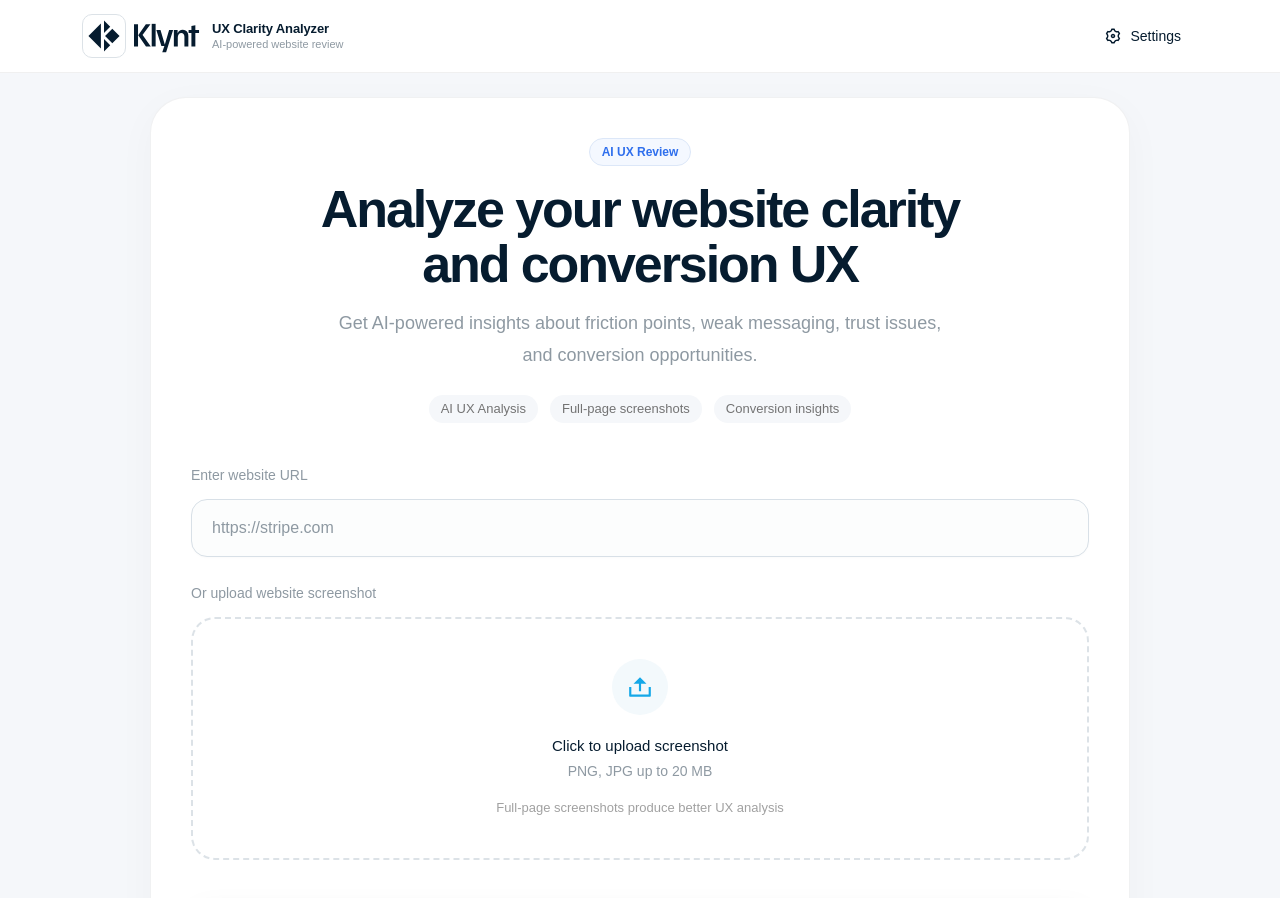
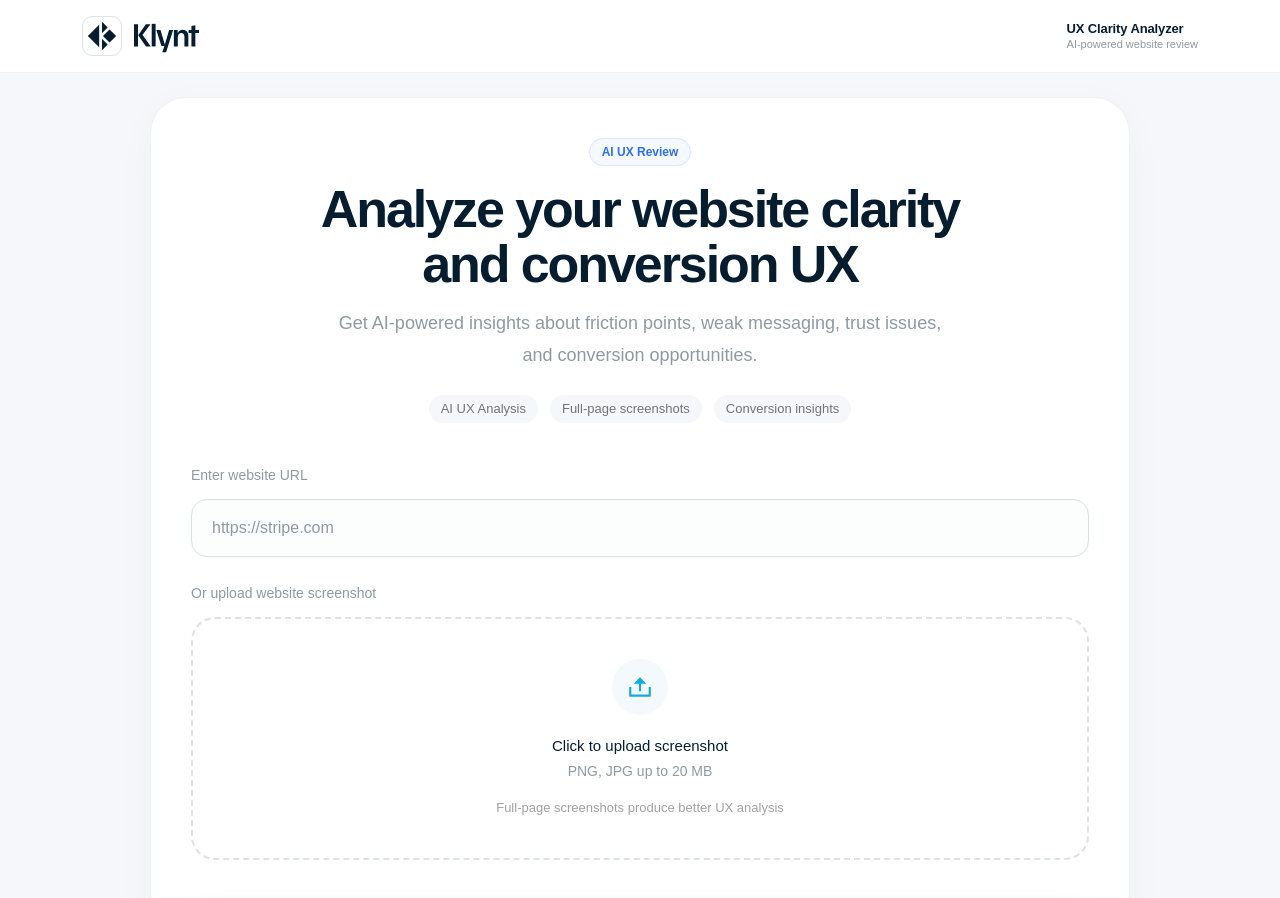
Before and after one commit to samarenkovdmitry/Klynt, a Next.js app: page /analyze in a window 1280 px wide. Shown: the top 898 px of the page. Built offline with nearby package versions, Linux system fonts and the light colour scheme; a web font is replaced by a local one.

Commit message:
Header Upd

```diff
--- a/app/analyze/page.tsx
+++ b/app/analyze/page.tsx
@@ -281,15 +281,20 @@ const flat: AuditResponseFlat = {
           {/* LEFT — LOGO */}
           <div className="flex items-center gap-3">
             <svg width="118" height="44" viewBox="0 0 118 44" fill="none" xmlns="http://www.w3.org/2000/svg">
-<rect x="0.5" y="0.5" width="43.0002" height="43.0002" rx="9.5" stroke="#DCE2E7"/>
-<path d="M28.2232 31.3334L22.0001 37.5565L22.0001 25.1102L28.2232 31.3334ZM37.5564 22.0001L30.2968 29.2597L23.0373 22.0001L30.2969 14.7405L37.5564 22.0001ZM18.8886 34.4449L6.44385 22L18.8886 9.55519L18.8886 34.4449ZM28.2232 12.6668L22.0001 18.8899L22.0002 6.44365L28.2232 12.6668Z" fill="#061C2F"/>
+<rect x="0.5" y="2.5" width="39" height="39" rx="9.5" stroke="#DCE2E7"/>
+<path d="M25.6568 30.4854L19.9999 36.1422L20 24.8285L25.6568 30.4854ZM34.1421 22.0001L27.5426 28.5995L20.9433 22.0001L27.5427 15.4006L34.1421 22.0001ZM17.1715 33.3138L5.85791 22L17.1716 10.6863L17.1715 33.3138ZM25.6569 13.5148L20 19.1716L20 7.85786L25.6569 13.5148Z" fill="#061C2F"/>
 <path d="M109.419 19.0976V32.4413H113.348V19.0976H117.049V16.0782H113.348V11.3706L109.419 12.0849V16.0782H106.595V19.0976H109.419Z" fill="#061C2F"/>
 <path d="M91.8683 32.4411V16.0781H95.6019V19.2598H95.6993C96.0456 18.1559 96.6516 17.2901 97.5174 16.6625C98.4048 16.0131 99.4654 15.6885 100.699 15.6885C101.738 15.6885 102.679 15.9266 103.524 16.4027C104.368 16.8573 105.05 17.5499 105.569 18.4806C106.088 19.4113 106.348 20.6017 106.348 22.0519V32.4411H102.42V22.7012C102.42 21.5108 102.128 20.5909 101.543 19.9416C100.98 19.2922 100.245 18.9676 99.3355 18.9676C98.2316 18.9676 97.3659 19.368 96.7382 20.1688C96.1105 20.9697 95.7967 22.0411 95.7967 23.383V32.4411H91.8683Z" fill="#061C2F"/>
 <path d="M74.3423 16.0781H78.4979L82.7835 30.623H82.8484L87.1015 16.0781H91.1273L84.1146 38.1552H80.2511L82.3614 31.8892H79.3745L74.3423 16.0781Z" fill="#061C2F"/>
 <path d="M69.7028 32.4413V9.84473H73.6312V32.4413H69.7028Z" fill="#061C2F"/>
 <path d="M63.8504 10.3643H68.4606L59.5648 22.3443L59.7596 19.7795L68.7852 32.4414H64.0127L56.2208 21.1755L63.8504 10.3643ZM52.0002 10.3643H56.026V32.4414H52.0002V10.3643Z" fill="#061C2F"/>
 </svg>
-            <div className="hidden sm:flex flex-col leading-none">
+
+          </div>
+
+          {/* RIGHT — ACTIONS */}
+<div className="flex items-center">
+  <div className="hidden sm:flex flex-col leading-none">
               <span className="text-[13px] font-semibold tracking-[-0.01em] text-[var(--ink-primary)]">
                 UX Clarity Analyzer
               </span>
@@ -298,34 +303,6 @@ const flat: AuditResponseFlat = {
                 AI-powered website review
               </span>
             </div>
-
-
-          </div>
-
-          {/* RIGHT — ACTIONS */}
-<div className="flex items-center">
-  <button
-    className="
-      flex
-      items-center
-      gap-2
-      rounded-full
-      border
-      border-transparent
-      px-4
-      py-2
-      text-[14px]
-      font-medium
-      text-[var(--ink-primary)]
-      transition-all
-      duration-200
-      hover:border-[rgba(6,28,47,0.06)]
-      hover:bg-white
-    "
-  >
-    <RiSettings3Line size={18} className="shrink-0" />
-    <span>Settings</span>
-  </button>
 </div>
 
         </div>
--- a/app/page.tsx
+++ b/app/page.tsx
@@ -82,8 +82,8 @@ export default function Home() {
           <div className="flex items-center gap-3">
 
             <svg width="118" height="44" viewBox="0 0 118 44" fill="none" xmlns="http://www.w3.org/2000/svg">
-<rect x="0.5" y="0.5" width="43.0002" height="43.0002" rx="9.5" stroke="#DCE2E7"/>
-<path d="M28.2232 31.3334L22.0001 37.5565L22.0001 25.1102L28.2232 31.3334ZM37.5564 22.0001L30.2968 29.2597L23.0373 22.0001L30.2969 14.7405L37.5564 22.0001ZM18.8886 34.4449L6.44385 22L18.8886 9.55519L18.8886 34.4449ZM28.2232 12.6668L22.0001 18.8899L22.0002 6.44365L28.2232 12.6668Z" fill="#061C2F"/>
+<rect x="0.5" y="2.5" width="39" height="39" rx="9.5" stroke="#DCE2E7"/>
+<path d="M25.6568 30.4854L19.9999 36.1422L20 24.8285L25.6568 30.4854ZM34.1421 22.0001L27.5426 28.5995L20.9433 22.0001L27.5427 15.4006L34.1421 22.0001ZM17.1715 33.3138L5.85791 22L17.1716 10.6863L17.1715 33.3138ZM25.6569 13.5148L20 19.1716L20 7.85786L25.6569 13.5148Z" fill="#061C2F"/>
 <path d="M109.419 19.0976V32.4413H113.348V19.0976H117.049V16.0782H113.348V11.3706L109.419 12.0849V16.0782H106.595V19.0976H109.419Z" fill="#061C2F"/>
 <path d="M91.8683 32.4411V16.0781H95.6019V19.2598H95.6993C96.0456 18.1559 96.6516 17.2901 97.5174 16.6625C98.4048 16.0131 99.4654 15.6885 100.699 15.6885C101.738 15.6885 102.679 15.9266 103.524 16.4027C104.368 16.8573 105.05 17.5499 105.569 18.4806C106.088 19.4113 106.348 20.6017 106.348 22.0519V32.4411H102.42V22.7012C102.42 21.5108 102.128 20.5909 101.543 19.9416C100.98 19.2922 100.245 18.9676 99.3355 18.9676C98.2316 18.9676 97.3659 19.368 96.7382 20.1688C96.1105 20.9697 95.7967 22.0411 95.7967 23.383V32.4411H91.8683Z" fill="#061C2F"/>
 <path d="M74.3423 16.0781H78.4979L82.7835 30.623H82.8484L87.1015 16.0781H91.1273L84.1146 38.1552H80.2511L82.3614 31.8892H79.3745L74.3423 16.0781Z" fill="#061C2F"/>
--- a/app/report/[id]/page.tsx
+++ b/app/report/[id]/page.tsx
@@ -149,8 +149,8 @@ export default function ReportPage() {
           {/* LEFT — LOGO */}
           <div className="flex items-center gap-3">
             <svg width="118" height="44" viewBox="0 0 118 44" fill="none" xmlns="http://www.w3.org/2000/svg">
-<rect x="0.5" y="0.5" width="43.0002" height="43.0002" rx="9.5" stroke="#DCE2E7"/>
-<path d="M28.2232 31.3334L22.0001 37.5565L22.0001 25.1102L28.2232 31.3334ZM37.5564 22.0001L30.2968 29.2597L23.0373 22.0001L30.2969 14.7405L37.5564 22.0001ZM18.8886 34.4449L6.44385 22L18.8886 9.55519L18.8886 34.4449ZM28.2232 12.6668L22.0001 18.8899L22.0002 6.44365L28.2232 12.6668Z" fill="#061C2F"/>
+<rect x="0.5" y="2.5" width="39" height="39" rx="9.5" stroke="#DCE2E7"/>
+<path d="M25.6568 30.4854L19.9999 36.1422L20 24.8285L25.6568 30.4854ZM34.1421 22.0001L27.5426 28.5995L20.9433 22.0001L27.5427 15.4006L34.1421 22.0001ZM17.1715 33.3138L5.85791 22L17.1716 10.6863L17.1715 33.3138ZM25.6569 13.5148L20 19.1716L20 7.85786L25.6569 13.5148Z" fill="#061C2F"/>
 <path d="M109.419 19.0976V32.4413H113.348V19.0976H117.049V16.0782H113.348V11.3706L109.419 12.0849V16.0782H106.595V19.0976H109.419Z" fill="#061C2F"/>
 <path d="M91.8683 32.4411V16.0781H95.6019V19.2598H95.6993C96.0456 18.1559 96.6516 17.2901 97.5174 16.6625C98.4048 16.0131 99.4654 15.6885 100.699 15.6885C101.738 15.6885 102.679 15.9266 103.524 16.4027C104.368 16.8573 105.05 17.5499 105.569 18.4806C106.088 19.4113 106.348 20.6017 106.348 22.0519V32.4411H102.42V22.7012C102.42 21.5108 102.128 20.5909 101.543 19.9416C100.98 19.2922 100.245 18.9676 99.3355 18.9676C98.2316 18.9676 97.3659 19.368 96.7382 20.1688C96.1105 20.9697 95.7967 22.0411 95.7967 23.383V32.4411H91.8683Z" fill="#061C2F"/>
 <path d="M74.3423 16.0781H78.4979L82.7835 30.623H82.8484L87.1015 16.0781H91.1273L84.1146 38.1552H80.2511L82.3614 31.8892H79.3745L74.3423 16.0781Z" fill="#061C2F"/>
```
